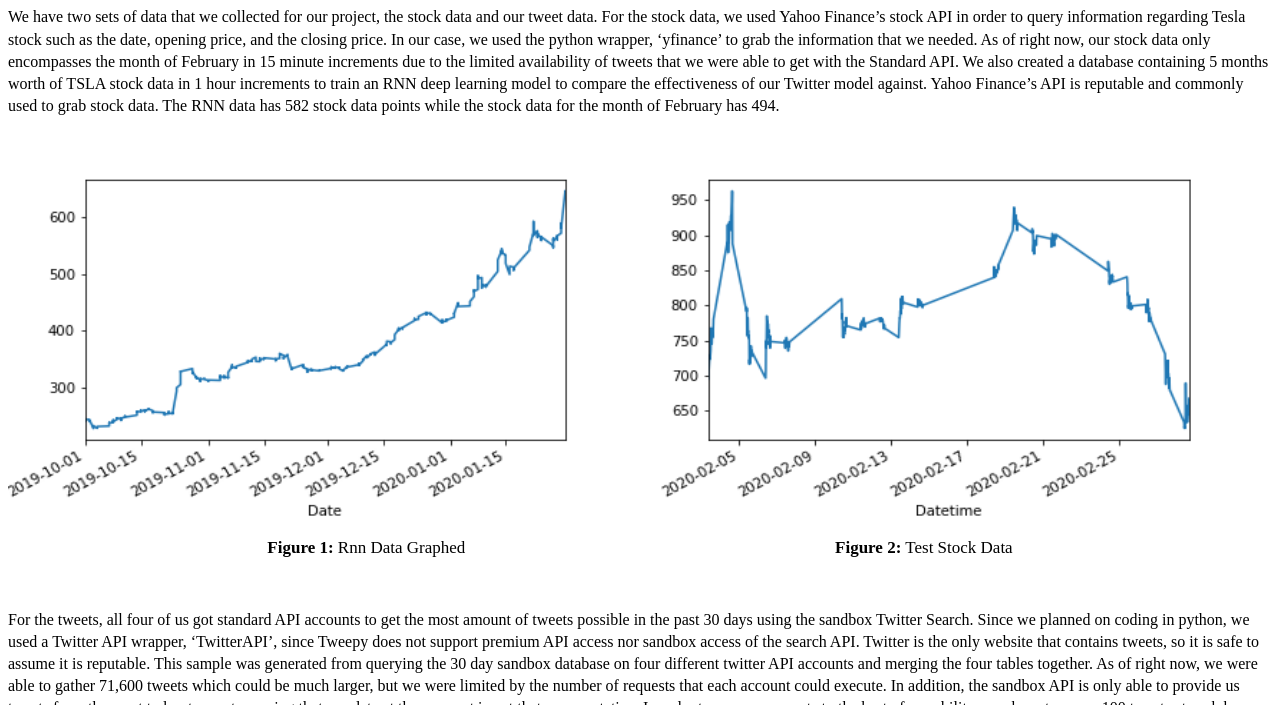
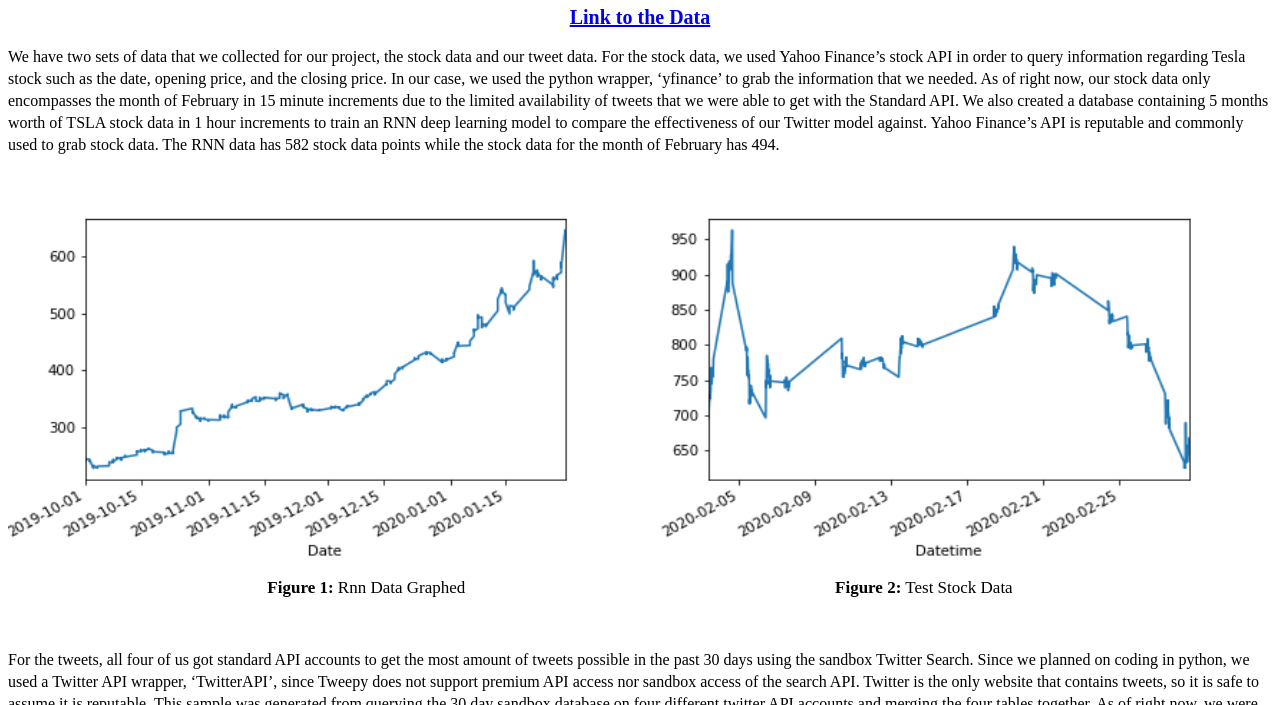
Before and after one commit to chekfung/teslatothemoon, a plain HTML site: page index.html in a window 1280 px wide. Shown: the part 395-1100 px from the top of the page. Drawn offline with Linux system fonts and the light colour scheme.

Commit message:
Added link to data

```diff
--- a/index.html
+++ b/index.html
@@ -11,6 +11,7 @@
         <meta charset="utf-8">
         </p>
         <h1> Data Origins</h1>
+        <h2><a href="https://drive.google.com/drive/folders/1p89MmR6Mu4QZKpLibk-yO8QgcrVXosb6?usp=sharing">Link to the Data</a></h2>
         <p dir="ltr" style="line-height:1.38;margin-top:0pt;margin-bottom:0pt;"><span style="font-size:12pt;font-family:'Times New Roman';color:#000000;background-color:transparent;font-weight:400;font-style:normal;font-variant:normal;text-decoration:none;vertical-align:baseline;white-space:pre;white-space:pre-wrap;">We have two sets of data that we collected for our project, the stock data and our tweet data. For the stock data, we used Yahoo Finance’s stock API in order to query information regarding Tesla stock such as the date, opening price, and the closing price. In our case, we used the python wrapper, ‘yfinance’ to grab the information that we needed. As of right now, our stock data only encompasses the month of February in 15 minute increments due to the limited availability of tweets that we were able to get with the Standard API. We also created a database containing 5 months worth of TSLA stock data in 1 hour increments to train an RNN deep learning model to compare the effectiveness of our Twitter model against. Yahoo Finance’s API is reputable and commonly used to grab stock data. The RNN data has 582 stock data points while the stock data for the month of February has 494.&nbsp;</span></p>
         <p>
 
--- a/style.css
+++ b/style.css
@@ -1,5 +1,10 @@
 h1 {
     text-align: center
+}
+
+h2 {
+    text-align: center;
+    font-size: 20px;
 }
 
 .tesla_wrapper {
```
